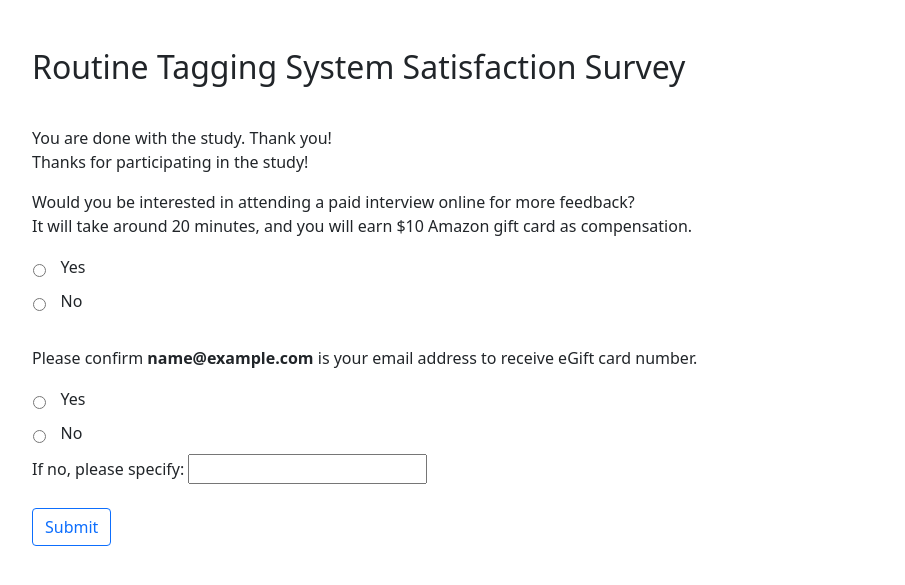
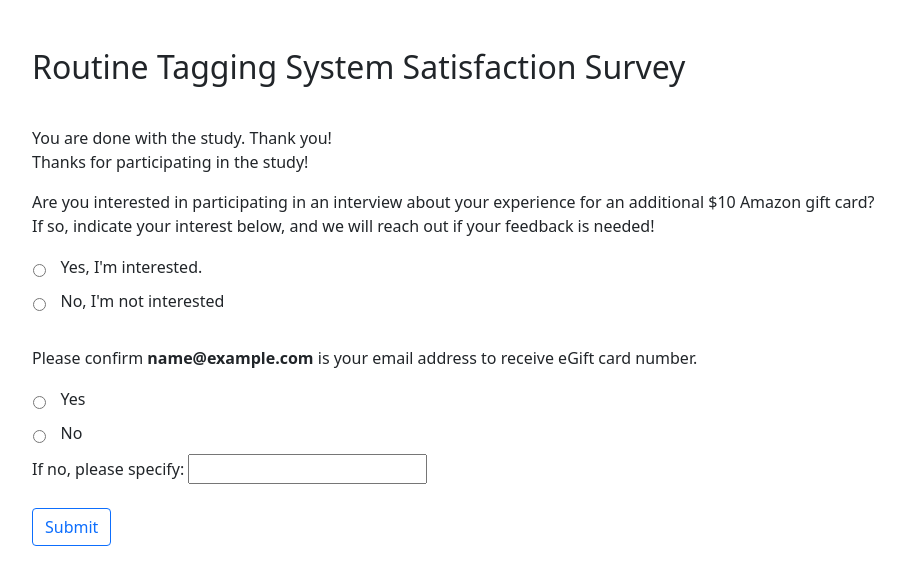
Before and after one commit to RuiRitaYang/web-tag-system-survey, a Flask app: page /finish/1 in a window 1280 px wide. Shown: the top 585 px of the page, without its empty margins (23-928 px from the left). Run offline with Flask 2, Linux system fonts and the light colour scheme; the visitor is signed in with stand-in values (Sample User, id 1); data comes from the database, SQL or seed files in the repository; some libraries are stand-ins or nearby versions.

Commit message:
[Finish] Update interview interests.

```diff
--- a/app/models.py
+++ b/app/models.py
@@ -100,7 +100,8 @@ class FinishForm(FlaskForm):
     'email',
     validators=[Optional(), Email(granular_message=True)])
   interview = RadioField('interview',
-                         choices=[(1, 'Yes'), (0, 'No')],
+                         choices=[(1, 'Yes, I\'m interested.'),
+                                  (0, 'No, I\'m not interested')],
                          validators=[DataRequired()])
   submit = SubmitField('Submit')
 
--- a/app/templates/finish.html
+++ b/app/templates/finish.html
@@ -31,9 +31,9 @@
     {{ form.hidden_tag() }}
     <p> Thanks for participating in the study! </p>
     <p>
-      Would you be interested in attending a paid interview online for
-      more feedback? <br/>
-      It will take around 20 minutes, and you will earn $10 Amazon gift card as compensation.
+      Are you interested in participating in an interview about your experience
+      for an additional $10 Amazon gift card?<br/>
+      If so, indicate your interest below, and we will reach out if your feedback is needed!
     </p>
     <table>
       {% for subfield in form.interview %}
```
